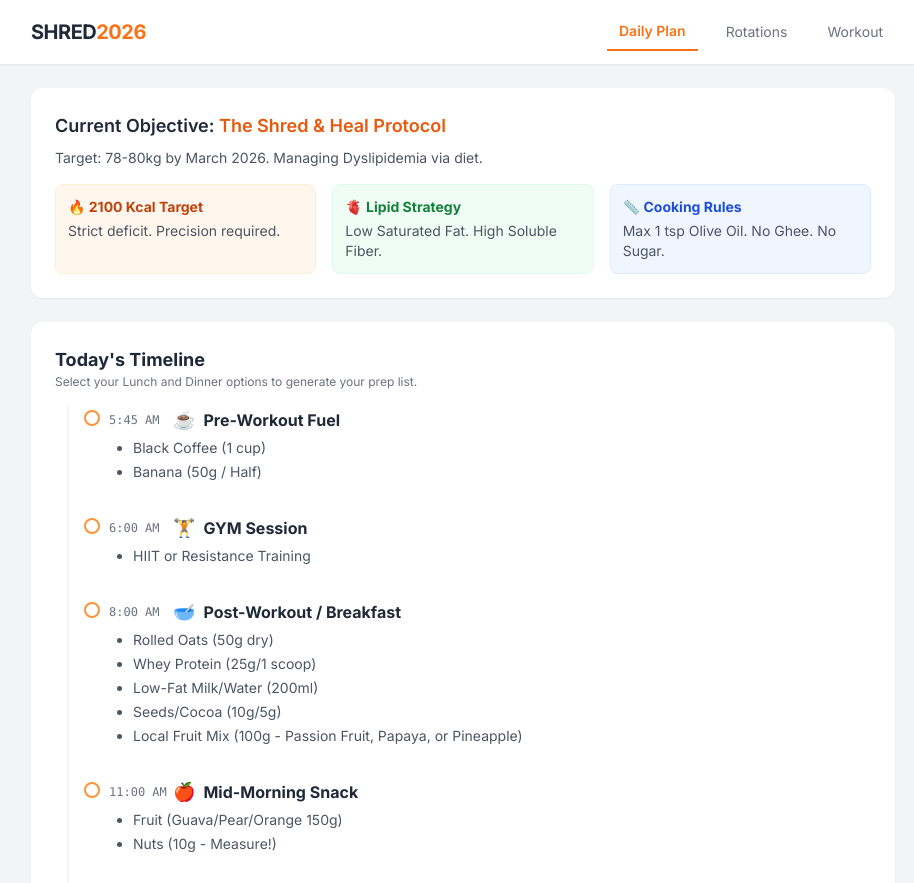
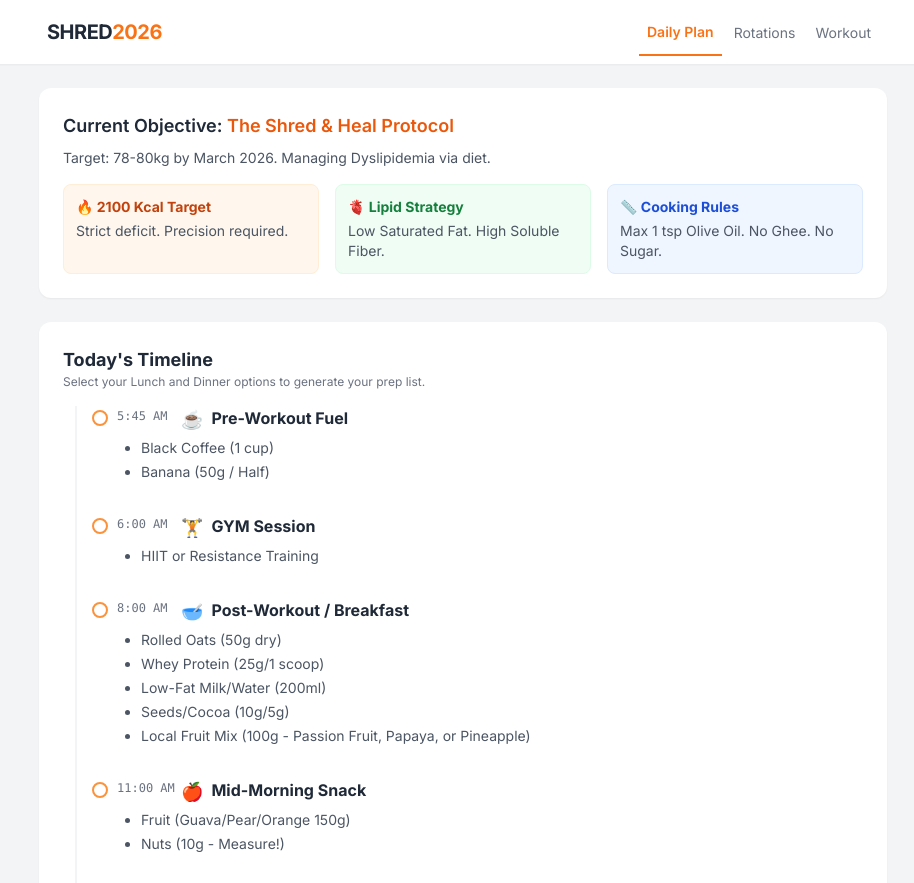
Before and after one commit to hello-apps-2022/diet_plan, a plain HTML site: page index.html in a window 1280 px wide. Shown: the top 883 px of the page, without its empty margins (177-1091 px from the left). Drawn offline with nearby package versions, Linux system fonts and the light colour scheme.

Commit message:
Update index.html

```diff
--- a/index.html
+++ b/index.html
@@ -18,8 +18,14 @@
         }
         .meal-card { transition: all 0.3s ease; }
         .meal-card.active { border-left: 4px solid #F97316; background-color: #FFF7ED; }
+        .nav-btn {
+            padding: 0.75rem 0.5rem; /* Increased vertical padding for better tap area */
+            font-size: 0.875rem;
+            transition: color 0.2s, border-bottom 0.2s;
+        }
         .nav-btn.active { border-bottom: 2px solid #F97316; color: #F97316; font-weight: 600; }
         .hidden-section { display: none; }
+
         /* Custom scrollbar for ingredient lists */
         .custom-scroll::-webkit-scrollbar { width: 4px; }
         .custom-scroll::-webkit-scrollbar-track { background: #f1f1f1; }
@@ -30,28 +36,30 @@
 
     <!-- Navigation -->
     <nav class="bg-white shadow-sm sticky top-0 z-50">
-        <div class="max-w-4xl mx-auto px-4">
+        <div class="max-w-4xl mx-auto px-4 sm:px-6 lg:px-8">
             <div class="flex justify-between h-16">
                 <div class="flex items-center">
                     <span class="text-xl font-bold text-gray-800 tracking-tight">SHRED<span class="text-orange-500">2026</span></span>
                 </div>
-                <div class="flex space-x-4 items-center">
-                    <button id="nav-plan" class="nav-btn active px-3 py-2 text-sm" onclick="switchTab('plan')">Daily Plan</button>
-                    <button id="nav-rotations" class="nav-btn px-3 py-2 text-sm" onclick="switchTab('rotations')">Rotations</button>
-                    <button id="nav-workout" class="nav-btn px-3 py-2 text-sm" onclick="switchTab('workout')">Workout</button>
+                <!-- Navigation buttons adjusted for better mobile spacing -->
+                <div class="flex space-x-1 items-center">
+                    <button id="nav-plan" class="nav-btn active" onclick="switchTab('plan')">Daily Plan</button>
+                    <button id="nav-rotations" class="nav-btn" onclick="switchTab('rotations')">Rotations</button>
+                    <button id="nav-workout" class="nav-btn" onclick="switchTab('workout')">Workout</button>
                 </div>
             </div>
         </div>
     </nav>
 
     <!-- Main Content Area -->
-    <main class="flex-grow max-w-4xl mx-auto px-4 py-6 w-full space-y-6">
+    <main class="flex-grow max-w-4xl mx-auto px-4 sm:px-6 py-6 w-full space-y-6">
 
         <!-- Top Summary Section -->
-        <section class="bg-white rounded-xl shadow-sm p-6">
+        <section class="bg-white rounded-xl shadow-sm p-4 sm:p-6">
             <h2 class="text-lg font-semibold text-gray-800 mb-2">Current Objective: <span class="text-orange-600">The Shred & Heal Protocol</span></h2>
             <p class="text-sm text-gray-600 mb-4">Target: 78-80kg by March 2026. Managing Dyslipidemia via diet.</p>
 
+            <!-- Grid automatically stacks on small screens (grid-cols-1) -->
             <div class="grid grid-cols-1 md:grid-cols-3 gap-4 text-sm">
                 <div class="bg-orange-50 p-3 rounded-lg border border-orange-100">
                     <div class="font-bold text-orange-700 mb-1">🔥 2100 Kcal Target</div>
@@ -70,20 +78,21 @@
 
         <!-- VIEW 1: Interactive Daily Planner -->
         <div id="view-plan" class="space-y-6">
-            <div class="bg-white rounded-xl shadow-sm p-6">
+            <div class="bg-white rounded-xl shadow-sm p-4 sm:p-6">
                 <div class="mb-4">
                     <h3 class="text-lg font-bold text-gray-800">Today's Timeline</h3>
                     <p class="text-xs text-gray-500">Select your Lunch and Dinner options to generate your prep list.</p>
                 </div>
 
-                <div class="space-y-4 relative border-l-2 border-gray-100 ml-3 pl-6 pb-2" id="timeline-container">
+                <!-- Timeline structure optimized for mobile vertical flow -->
+                <div class="space-y-4 relative border-l-2 border-gray-100 ml-3 pl-4 sm:pl-6 pb-2" id="timeline-container">
                     <!-- Timeline Items injected by JS -->
                 </div>
             </div>
 
-            <!-- Macro Chart Section -->
+            <!-- Macro Chart Section - Stacks on mobile -->
             <div class="grid grid-cols-1 md:grid-cols-2 gap-6">
-                <div class="bg-white rounded-xl shadow-sm p-6">
+                <div class="bg-white rounded-xl shadow-sm p-4 sm:p-6">
                     <h3 class="text-md font-bold text-gray-800 mb-4">Daily Macro Targets</h3>
                     <div class="chart-container">
                         <canvas id="macroChart"></canvas>
@@ -92,7 +101,7 @@
                         High Protein (35%) is crucial for preserving muscle while in a calorie deficit.
                     </div>
                 </div>
-                <div class="bg-white rounded-xl shadow-sm p-6 flex flex-col justify-center space-y-4">
+                <div class="bg-white rounded-xl shadow-sm p-4 sm:p-6 flex flex-col justify-center space-y-4">
                     <h3 class="text-md font-bold text-gray-800">Critical Reminders</h3>
                     <ul class="space-y-3 text-sm text-gray-600">
                         <li class="flex items-start">
@@ -118,19 +127,21 @@
 
         <!-- VIEW 2: Rotations Explorer -->
         <div id="view-rotations" class="hidden-section space-y-6">
-            <div class="bg-white rounded-xl shadow-sm p-6">
-                <div class="flex flex-col md:flex-row justify-between items-center mb-6">
-                    <div>
+            <div class="bg-white rounded-xl shadow-sm p-4 sm:p-6">
+                <!-- Flex direction ensures stacking on small screens -->
+                <div class="flex flex-col md:flex-row justify-between items-start md:items-center mb-6">
+                    <div class="mb-4 md:mb-0">
                         <h3 class="text-lg font-bold text-gray-800">Meal Rotation Gallery</h3>
                         <p class="text-sm text-gray-500">Explore all approved options for variety.</p>
                     </div>
-                    <div class="flex space-x-2 mt-4 md:mt-0">
+                    <div class="flex space-x-2">
                         <button class="px-3 py-1 text-xs rounded-full bg-orange-100 text-orange-700 border border-orange-200" onclick="filterRotations('all')">All</button>
                         <button class="px-3 py-1 text-xs rounded-full bg-gray-100 text-gray-600 border border-gray-200 hover:bg-gray-200" onclick="filterRotations('Lunch')">Lunch</button>
                         <button class="px-3 py-1 text-xs rounded-full bg-gray-100 text-gray-600 border border-gray-200 hover:bg-gray-200" onclick="filterRotations('Dinner')">Dinner</button>
                     </div>
                 </div>
 
+                <!-- Rotation Grid stacks on mobile -->
                 <div id="rotation-grid" class="grid grid-cols-1 md:grid-cols-2 gap-4">
                     <!-- Rotation Cards injected by JS -->
                 </div>
@@ -139,7 +150,7 @@
 
         <!-- VIEW 3: Workout -->
         <div id="view-workout" class="hidden-section space-y-6">
-            <div class="bg-white rounded-xl shadow-sm p-6">
+            <div class="bg-white rounded-xl shadow-sm p-4 sm:p-6">
                 <h3 class="text-lg font-bold text-gray-800 mb-2">Morning Routine (6:00 AM)</h3>
                 <p class="text-sm text-gray-500 mb-6">Fasted state training to maximize fat oxidation.</p>
 
@@ -200,7 +211,7 @@
     </main>
 
     <footer class="bg-white border-t border-gray-200 mt-8 py-6">
-        <div class="max-w-4xl mx-auto px-4 text-center text-xs text-gray-500">
+        <div class="max-w-4xl mx-auto px-4 sm:px-6 text-center text-xs text-gray-500">
             <p>Generated for Shredding & Heart Health Goal 2026.</p>
             <p class="mt-1">Consult with a medical professional before starting intense training.</p>
         </div>
@@ -235,7 +246,7 @@
             { id: "B", name: "Egg Stir-fry", ingredients: "Eggs (2 whole + 2 whites), Mushrooms/Peppers (150g), PLUS Low-Fat Paneer (50g)", prep: "Quickest meal. Use non-stick spray or fraction of oil allowance. Add 50g Paneer/Cottage Cheese to the stir-fry.", isHighFiber: true },
             { id: "C", name: "Tandoori Chicken", ingredients: "Chicken Breast (150g raw), Mix Salad (200g), PLUS Low-Fat Paneer (50g)", prep: "Marinate in low-fat curd. Air-fry/Grill. Add 50g Paneer/Cottage Cheese to the salad or consume separately. Zero Oil needed." },
             { id: "D", name: "Black Bean & Veg", ingredients: "Black Beans (50g dry), Whole Wheat Atta (50g), Carrots, PLUS Low-Fat Paneer (50g)", prep: "Simple onion-tomato base. Add 50g Paneer/Cottage Cheese to the curry. Swap Atta for 50g Besan Chilla optionally.", hasAtta: true, isHighFiber: true },
-            { id: "E", name: "Low-Carb Fish Curry", ingredients: "Tilapia/Mackerel (150g raw), Rice (20g - small), PLUS Low-Fat Paneer (50g)", prep: "Poach fish in thin tomato curry. Rice is optional/small portion. Add 50g Paneer/Cottage Cheese on the side." }, // FIX: Added 'name:' key
+            { id: "E", name: "Low-Carb Fish Curry", ingredients: "Tilapia/Mackerel (150g raw), Rice (20g - small), PLUS Low-Fat Paneer (50g)", prep: "Poach fish in thin tomato curry. Rice is optional/small portion. Add 50g Paneer/Cottage Cheese on the side." },
             { id: "F", name: "Tofu Stir-fry", ingredients: "Tofu Firm (150g raw), Broccoli/Cauli (200g), PLUS Low-Fat Paneer (50g)", prep: "Low carb. Pan-sear tofu, stir-fry veggies with soy sauce. Add 50g Paneer/Cottage Cheese on the side.", isHighFiber: true }
         ];
 
@@ -270,8 +281,8 @@
 
                 // Content
                 let contentHTML = `
-                    <div class="flex items-center mb-1">
-                        <span class="text-xs font-mono text-gray-500 w-16">${slot.time}</span>
+                    <div class="flex items-start mb-1">
+                        <span class="text-xs font-mono text-gray-500 w-12 sm:w-16 flex-shrink-0 pt-0.5">${slot.time}</span>
                         <span class="text-lg mr-2">${slot.icon}</span>
                         <h4 class="font-bold text-gray-800 text-sm md:text-base">${slot.title}</h4>
                     </div>
```
